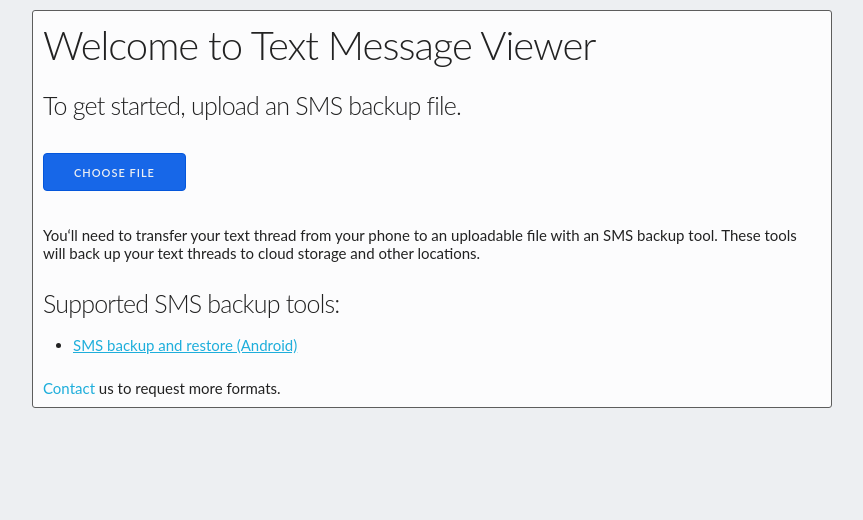
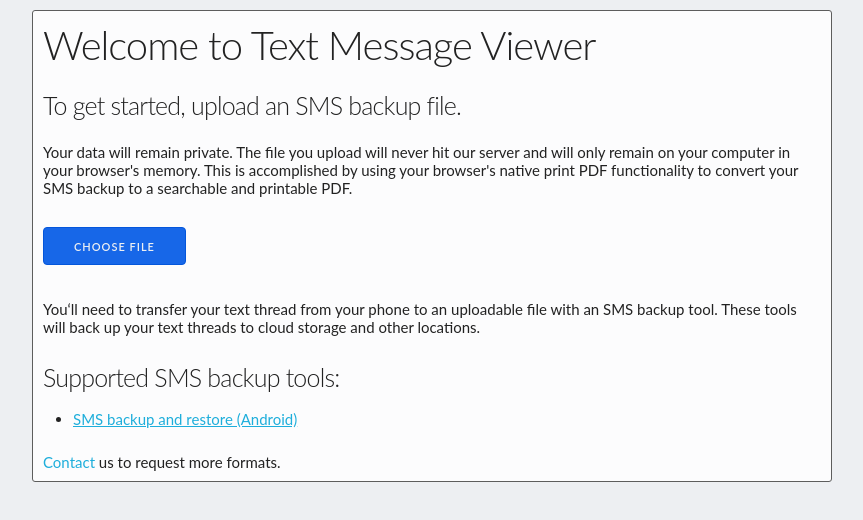
Before and after one commit to bsidelinger912/text-message-viewer, a React app: page / in a window 1280 px wide. Shown: the top 520 px of the page, without its empty margins (208-1071 px from the left). Built offline with nearby package versions, Linux system fonts and the light colour scheme; the HTML template or start-up script is replaced by a standard one.

Commit message:
add privacy statement

```diff
--- a/src/App.jsx
+++ b/src/App.jsx
@@ -4,6 +4,7 @@ import converter from 'xml-js';
 import Uploader from './components/Uploader/Uploader';
 import Viewer from './components/Viewer/Viewer';
 import ParserError from './components/ParserError/ParserError';
+import { GET_STARTED, VIEW_AND_SAVE, PRIVACY_INFO } from './copy';
 
 import normalizeData from './utils/normalizeData';
 
@@ -63,7 +64,8 @@ export default class App extends React.Component {
   render() {
     const { textData, errorType } = this.state;
 
-    const subHeadingText = textData ? 'View and save your texts.' : 'To get started, upload an SMS backup file.';
+    const subHeadingText = textData ? GET_STARTED : GET_STARTED;
+    const privacyInfo = textData ? null : <p>{PRIVACY_INFO}</p>;
     const error = errorType === PARSER_ERROR ? <ParserError /> : null;
     const view = textData
       ? <Viewer textData={textData} clearData={this.clearData} onFileChange={this.onFileChange} />
@@ -73,6 +75,7 @@ export default class App extends React.Component {
       <div className={styles.wrapper}>
         <h1 className={styles.heading}>Welcome to Text Message Viewer</h1>
         <h4 className={styles.subHeading}>{subHeadingText}</h4>
+        {privacyInfo}
         {error}
         {view}
       </div>
--- /dev/null
+++ b/src/copy.js
@@ -0,0 +1,9 @@
+export const PRIVACY_INFO = `
+  Your data will remain private.  The file you upload will never hit our server
+  and will only remain on your computer in your browser's memory. This is accomplished
+  by using your browser's native print PDF functionality to convert your SMS backup
+  to a searchable and printable PDF.
+`;
+
+export const GET_STARTED = 'To get started, upload an SMS backup file.';
+export const VIEW_AND_SAVE = 'View and save your texts.';
```
